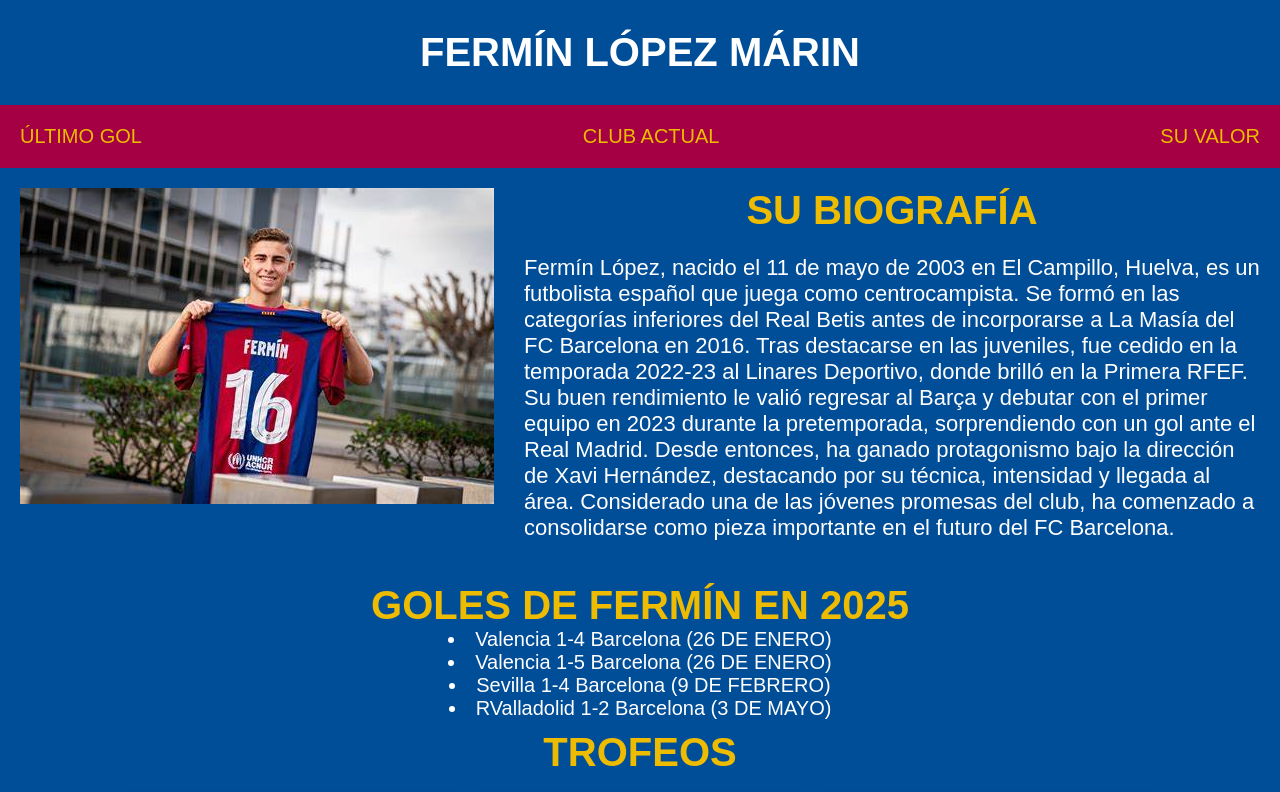
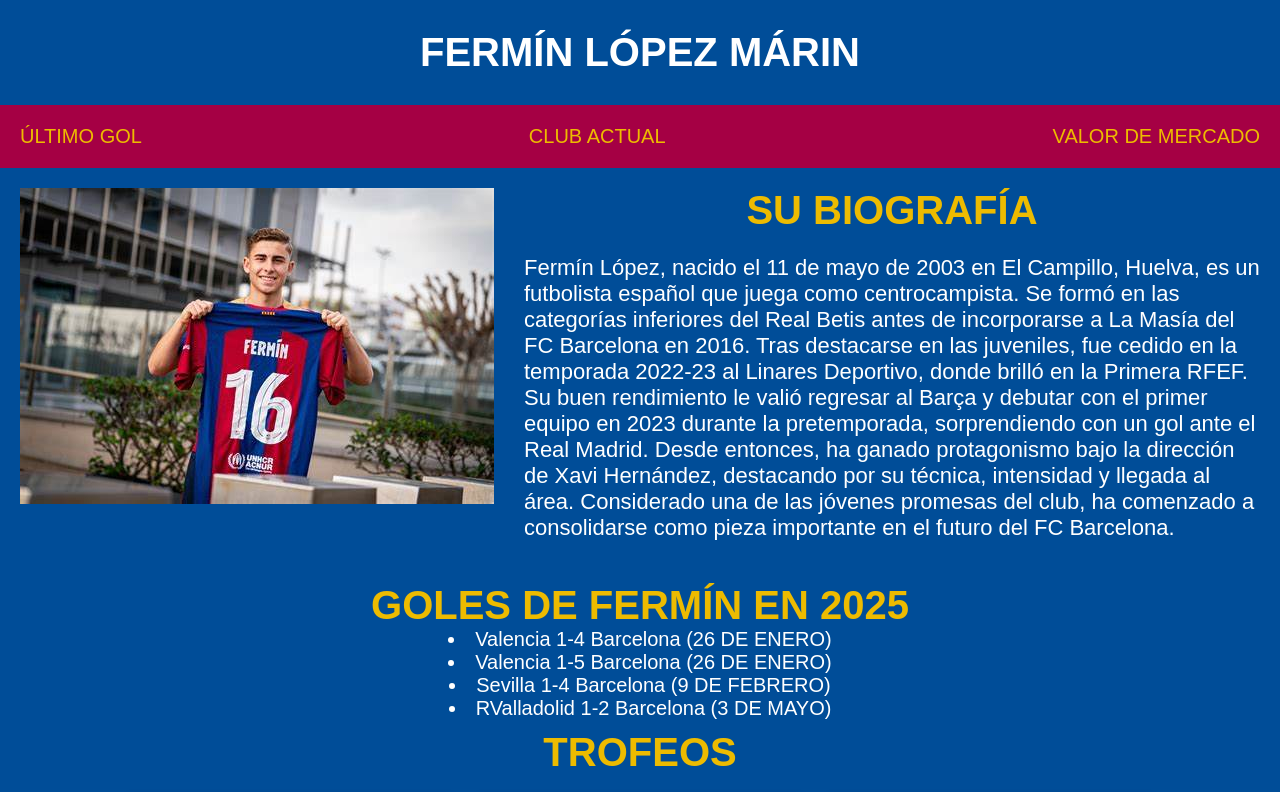
Before and after one commit to AgustinMoreno07/Fermin_Terminado, a plain HTML site: page index.html in a window 1280 px wide. Shown: the top 792 px of the page. Drawn offline with Linux system fonts and the light colour scheme.

Commit message:
Update index.html

```diff
--- a/index.html
+++ b/index.html
@@ -12,7 +12,7 @@
             <div class="lados">
                 <a href="https://www.youtube.com/watch?v=6XUYa6bTbiQ" class="izq"> ÚLTIMO GOL</a>
                 <a href="https://en.wikipedia.org/wiki/FC_Barcelona" class="der">CLUB ACTUAL</a>
-                <a href="https://www.transfermarkt.com.ar/fermin-lopez/profil/spieler/636703">SU VALOR</a>
+                <a href="https://www.transfermarkt.com.ar/fermin-lopez/profil/spieler/636703">VALOR DE MERCADO</a>
             </div>
         </nav>
 
```
